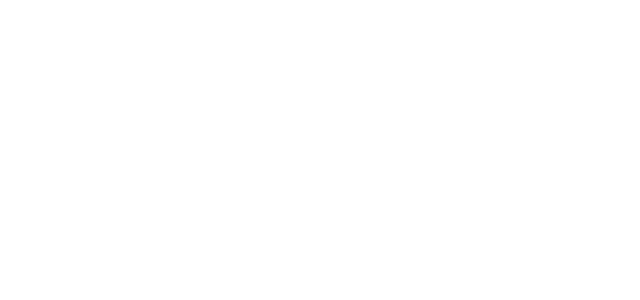
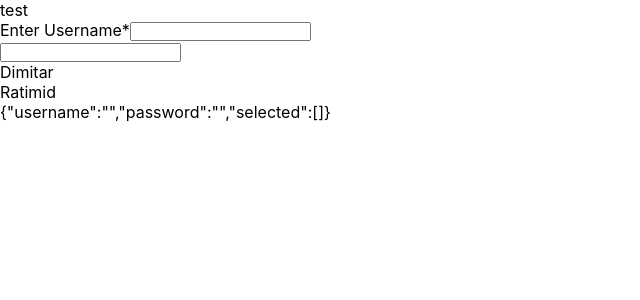
Before and after one commit to HristijanBoshkovski/plant-smarter-ui, a React (Create React App) app: page /test in a window 1280 px wide. Before the commit this address had no page. Shown: the top 300 px of the page, without its empty margins (0-640 px from the left). Built offline with nearby package versions, Linux system fonts and the light colour scheme.

Commit message:
Adding Input and Select components

```diff
--- a/src/Router/RootRouter.js
+++ b/src/Router/RootRouter.js
@@ -1,17 +1,35 @@
 import {
-  BrowserRouter as Router,
-  Routes,
-  Route,
+    BrowserRouter as Router,
+    Routes,
+    Route,
 } from "react-router-dom";
 import Landing from "../components/Landing/Views/Landing";
-
+import Input from "../components/Common/Forms/Input"
+import Select from "../components/Common/Forms/Select"
+import { useState } from "react";
 const RootRouter = props => {
-
+    const [user, setUser] = useState({ username: "", password: "", selected: [] })
 
     return (
         <Router>
             <Routes>
                 <Route path="/" element={<Landing />} />
+                <Route path="/test" element={<div>
+                    test
+                    <Input
+                        label="Enter Username*"
+                        name="username"
+                        type="text"
+                        value={user.username}
+                        onChange={e => setUser({ ...user, [e.target.name]: e.target.value })}
+                    />
+                    <Select
+                        options={[{ id: 1, username: "Dimitar" }, { id: 2, username: "Ratimid" }]} dispKey="username" valKey="id"
+                        onChange={e => setUser({...user, selected: e.target.value})}
+                        name="selected" type="multipleSelect" value={user.selected}
+                    />
+                    {JSON.stringify(user)}
+                </div>} />
             </Routes>
         </Router>
     )
--- /dev/null
+++ b/src/components/Common/Forms/Input.js
@@ -0,0 +1,24 @@
+const Input = props => (
+    <div className="form-component input">
+        {props.label === undefined ? null : <label>{props.label}</label>}
+        <input
+            placeholder={props.placeholder || ""}
+            name={props.name}
+            type={props.type}
+            value={props.value}
+            onChange={e => props.onChange(e)}
+        />
+    </div>
+)
+
+export default Input
+
+
+// Example usage:
+// ...
+// const [user, setUser] = useState({ username: "", password: "" })
+// const handleChange = e => setUser({ ...user, [e.target.name] : e.target.value })
+// ...
+// <Input label="Enter Username*" name="username" type="text" value={user.username} onChange={e => handleChange(e)} />
+// <Input label="Enter Password*" name="password" type="password" value={user.password} onChange={e => handleChange(e)} />
+// ...
--- /dev/null
+++ b/src/components/Common/Forms/Select.js
@@ -0,0 +1,52 @@
+import { useState } from "react"
+import { BsCheck } from "react-icons/bs"
+import Input from "./Input"
+
+const Option = props => (
+    <li className="select-option" onClick={e => props.handleChange(props.option)}>
+        <span>{props.option.checked === false ? null : <BsCheck />}</span>
+        <p>{props.option[props.dispKey]}</p>
+    </li>
+)
+
+const Select = props => {
+    const [filter, setFilter] = useState("")
+    const [expanded, setExpanded] = useState(false)
+
+    const isChecked = item => {
+        if (props.type === "select") return props.value === item[props.valKey]
+        if (props.type === "multipleSelect") return props.value.includes(item[props.valKey])
+        return false
+    }
+
+    const getValue = item => {
+        if (props.type === "select" && isChecked(item) === true) return null
+        if (props.type === "select" && isChecked(item) === false) return item[props.valKey]
+        if (props.type === "multipleSelect" && isChecked(item) === false) return [...props.value, item[props.valKey]]
+        return props.value.filter(i => i !== item[props.valKey])
+    }
+
+    const handleChange = item => props.onChange({
+        target: { name: props.name, value: getValue(item) }
+    })
+
+    const filtered_options = props.options.filter(opt => opt[props.dispKey].toLowerCase().includes(filter.toLowerCase())).map(opt => ({...opt, checked: isChecked(opt)}))
+
+    return (
+        <div className="form-component select">
+            {props.label !== undefined ? <label>{props.label}</label> : null}
+
+            <span className="select-top" onClick={e => setExpanded(!expanded)}> {filtered_options.map(opt => opt.checked === true ? <p>{opt[props.dispKey]}</p> : null)} </span>
+            <span className="select-bottom">
+                {props.disableSearch === true ? null : <Input name="filter" type="text" value={filter} onChange={e => setFilter(e.target.value)} />}
+
+                <ul className="select-options-container">
+                    {filtered_options.map(opt => <Option handleChange={handleChange} option={opt} dispKey={props.dispKey} />)}
+                </ul>
+            </span>
+        </div>
+    )
+
+}
+
+export default Select
```
